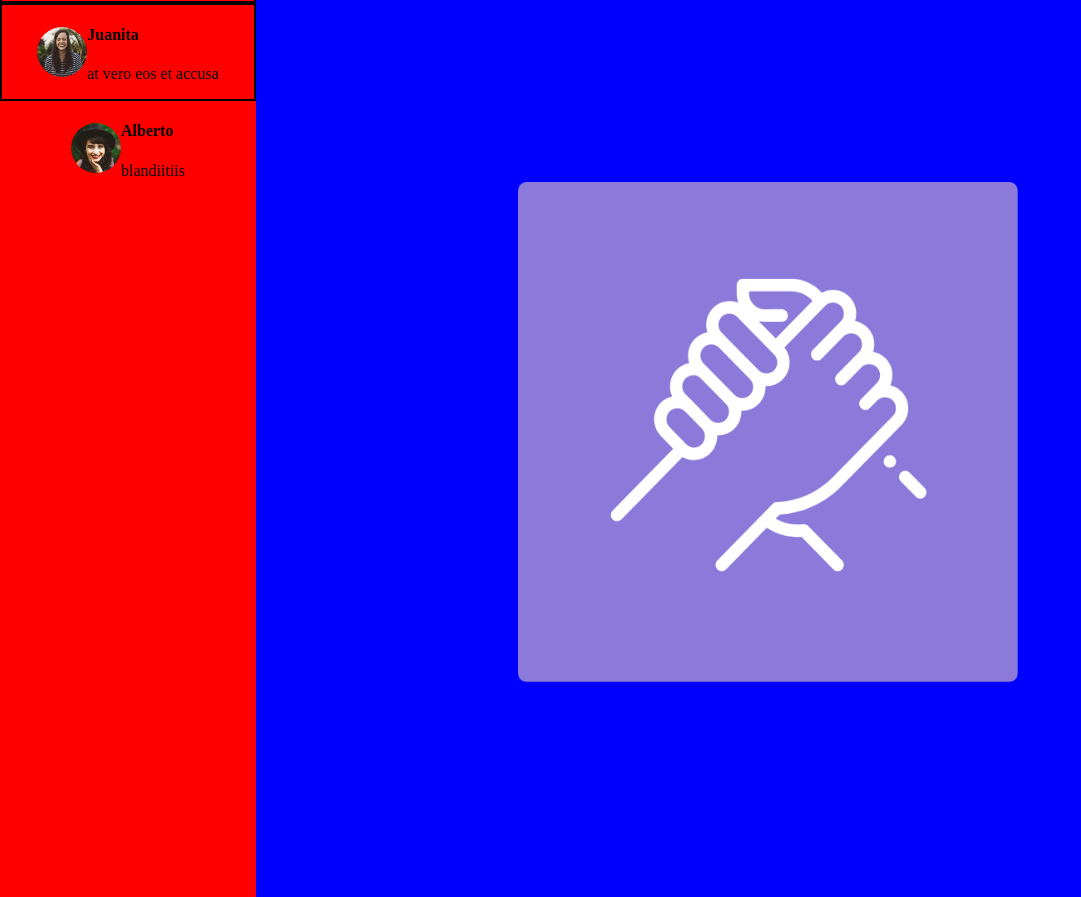
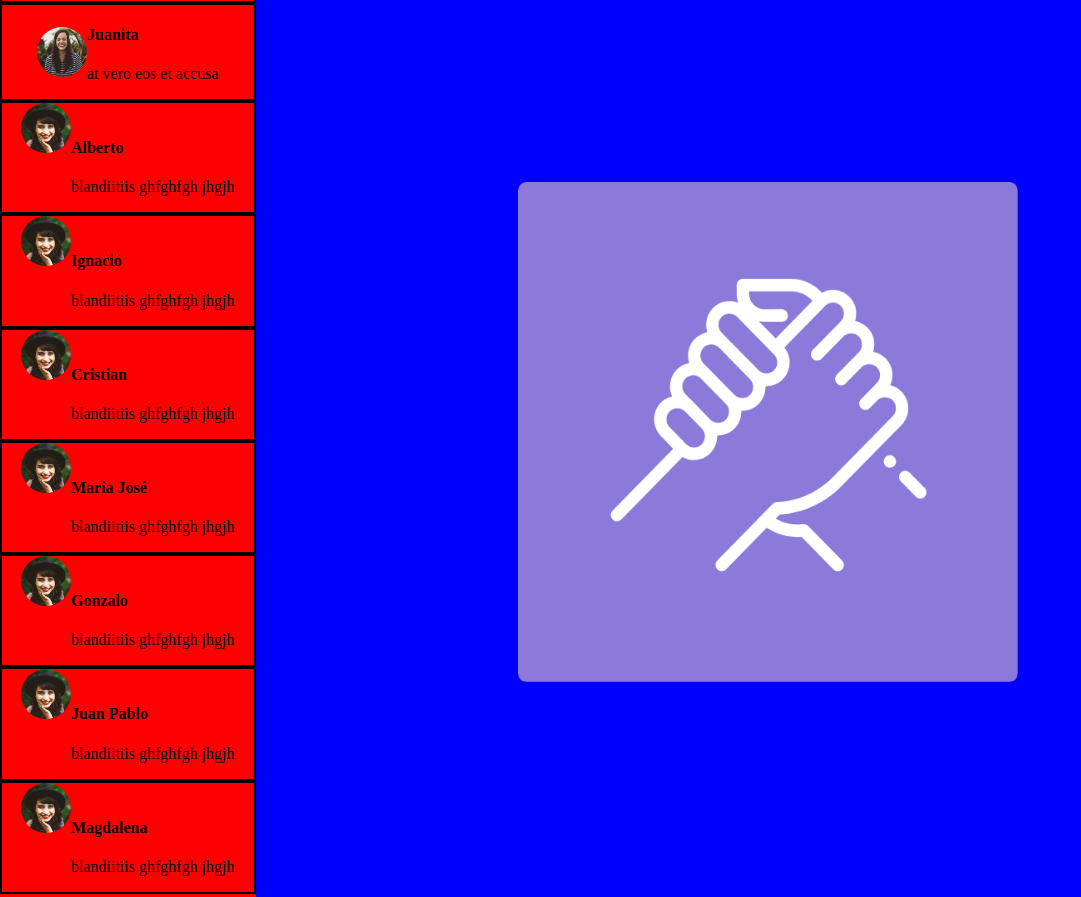
Before and after one commit to lsilva-93/flexbox1, a plain HTML site: page index.html in a window 1280 px wide. Shown: the part 208-1105 px from the top of the page, without its empty margins (0-1081 px from the left). Drawn offline with Linux system fonts and the light colour scheme.

Commit message:
se agregan los chat

```diff
--- a/assets/css/style.css
+++ b/assets/css/style.css
@@ -1,8 +1,8 @@
 
 
 body{
-    width: 100vw;
-    height: 100vw;
+    width: 100%;
+    height: 100%;
     margin: 0px;
 }
 
@@ -69,12 +69,11 @@ body{
     display: flex;
     justify-content: center;
     align-items: center;
-    padding: 0px;
-    margin-top: 0px;
     border: 2px solid black;
 }
 .chat2{
     display: flex;
-    align-items: center;
     justify-content: center;
+    align-items:baseline;
+    border: 2px solid black;
 }
--- a/index.html
+++ b/index.html
@@ -41,10 +41,50 @@
                 <img src="./assets/img/Screen Shot 2018-11-28 at 15.28.04.jpg" alt="">
                 <div class="texto-chat1">
                     <h4>Alberto</h4>
-                    <p>blandiitiis</p>
+                    <p>blandiitiis ghfghfgh jhgjh</p>
                 </div>
-
-
+            </div>
+            <div class="chat2">
+                <img src="./assets/img/Screen Shot 2018-11-28 at 15.28.04.jpg" alt="">
+                <div class="texto-chat1">
+                    <h4>Ignacio</h4>
+                    <p>blandiitiis ghfghfgh jhgjh</p>
+                </div>
+            </div>
+            <div class="chat2">
+                <img src="./assets/img/Screen Shot 2018-11-28 at 15.28.04.jpg" alt="">
+                <div class="texto-chat1">
+                    <h4>Cristian</h4>
+                    <p>blandiitiis ghfghfgh jhgjh</p>
+                </div>
+            </div>
+            <div class="chat2">
+                <img src="./assets/img/Screen Shot 2018-11-28 at 15.28.04.jpg" alt="">
+                <div class="texto-chat1">
+                    <h4>Maria José</h4>
+                    <p>blandiitiis ghfghfgh jhgjh</p>
+                </div>
+            </div>
+            <div class="chat2">
+                <img src="./assets/img/Screen Shot 2018-11-28 at 15.28.04.jpg" alt="">
+                <div class="texto-chat1">
+                    <h4>Gonzalo</h4>
+                    <p>blandiitiis ghfghfgh jhgjh</p>
+                </div>
+            </div>
+            <div class="chat2">
+                <img src="./assets/img/Screen Shot 2018-11-28 at 15.28.04.jpg" alt="">
+                <div class="texto-chat1">
+                    <h4>Juan Pablo</h4>
+                    <p>blandiitiis ghfghfgh jhgjh</p>
+                </div>
+            </div>
+            <div class="chat2">
+                <img src="./assets/img/Screen Shot 2018-11-28 at 15.28.04.jpg" alt="">
+                <div class="texto-chat1">
+                    <h4>Magdalena</h4>
+                    <p>blandiitiis ghfghfgh jhgjh</p>
+                </div>
             </div>
 
 
```
